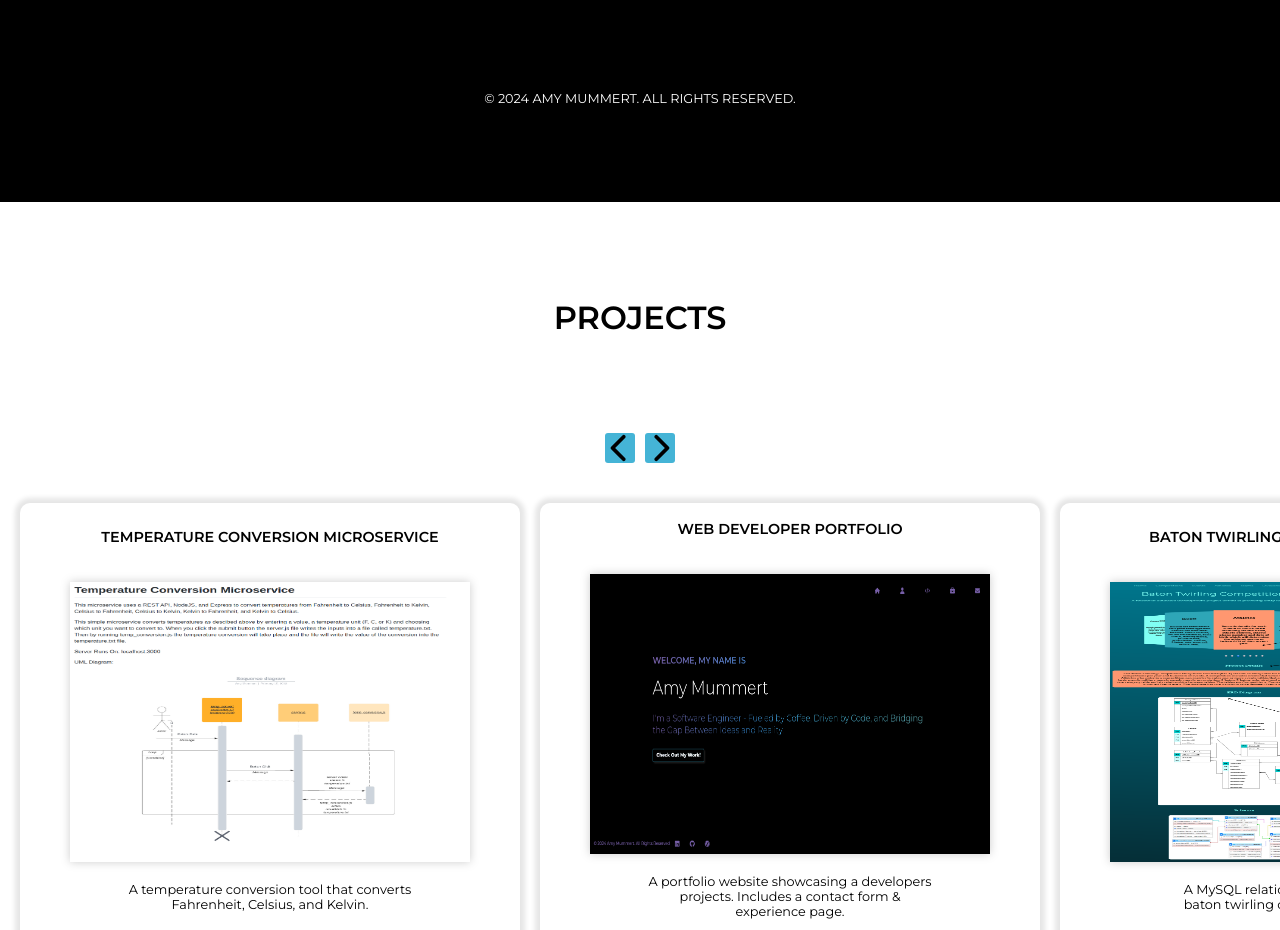
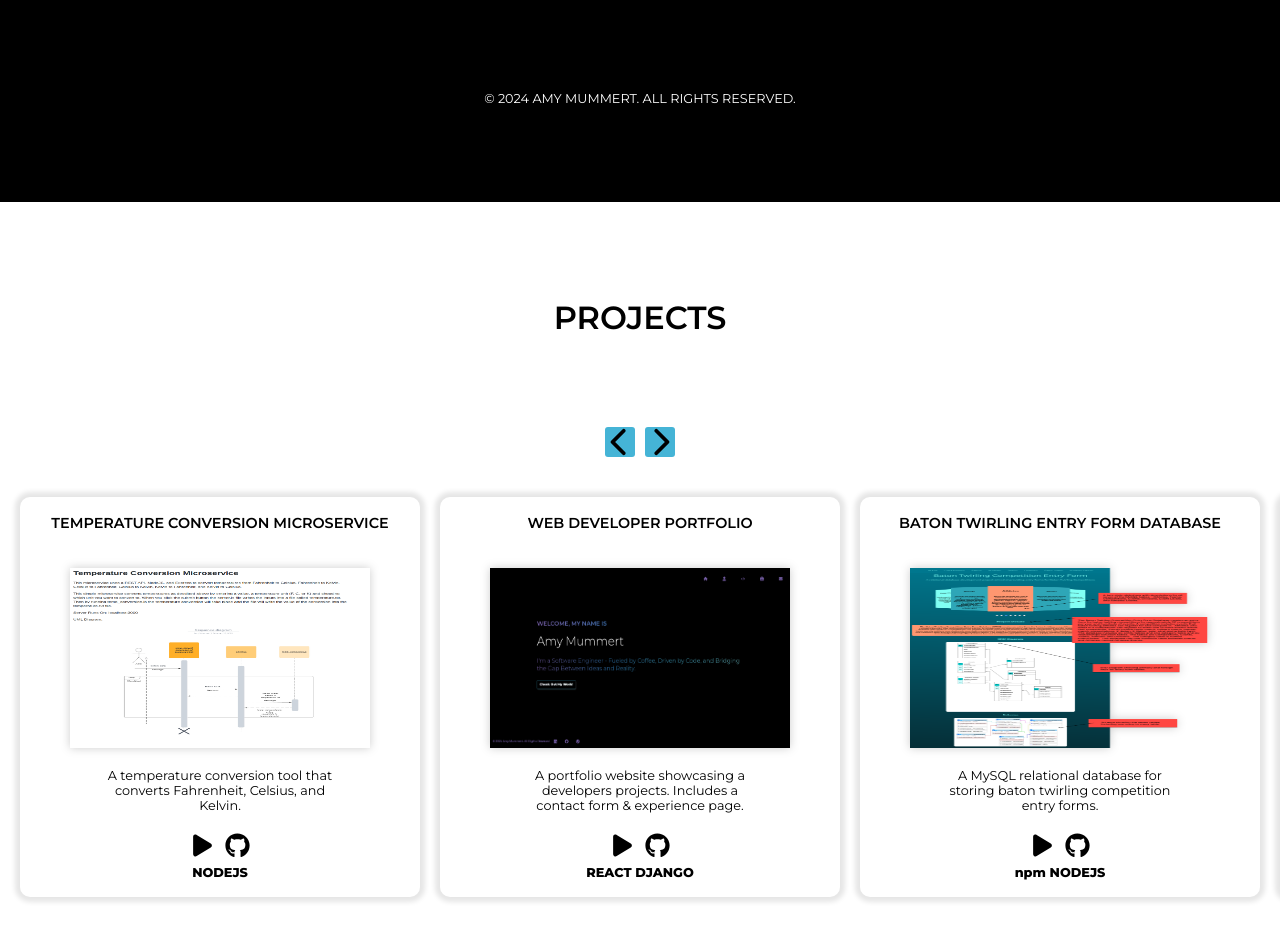
Before and after one commit to ARMummert/Software-Engineer-Portfolio, a Next.js app in the folder Frontend/mummertportfolio/: page / in a window 1280 px wide. Shown: the part 679-1609 px from the top of the page. Built offline with nearby package versions, Linux system fonts and the light colour scheme.

Commit message:
Update page.module.css

```diff
--- a/Frontend/mummertportfolio/src/app/page.module.css
+++ b/Frontend/mummertportfolio/src/app/page.module.css
@@ -422,6 +422,7 @@
     justify-content: center;
     align-items: center;
     font-weight: 600;
+    margin-bottom: -80px;
   }
 
   .projectname {
@@ -520,7 +521,6 @@
     scrollbar-width: none; /* For Firefox */
     -ms-overflow-style: none; /* For Internet Explorer and Edge */
     padding: 0;
-    margin: 0;
     border: none;
   }
 
@@ -547,8 +547,8 @@
     margin-right: 20px;
     padding: 10px;
     border-radius: 10px;
-    width: 500px;
-    height: 500px;
+    width: 400px;
+    height: 400px;
     background-color: white;
     font-family: 'Montserrat', sans-serif;
     text-align: center;
@@ -560,8 +560,8 @@
     display: flex;
     filter: drop-shadow(0px 0px 5px rgba(0, 0, 0, 0.2));
     margin-top: 20px;
-    width: 400px;
-    height: 280px;
+    width: 300px;
+    height: 180px;
     transition: transform 0.3s ease-in-out;
   }
 
```
